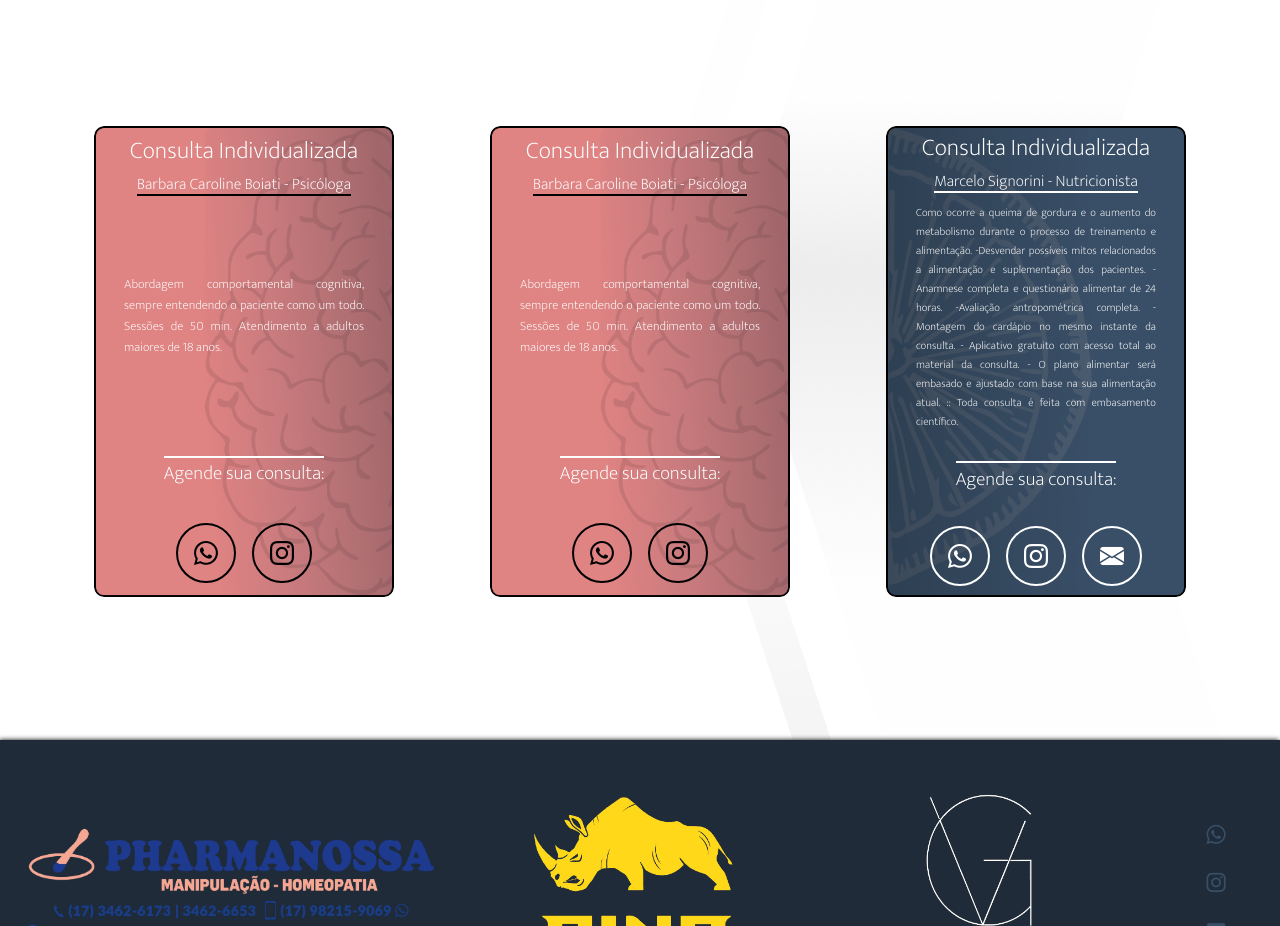
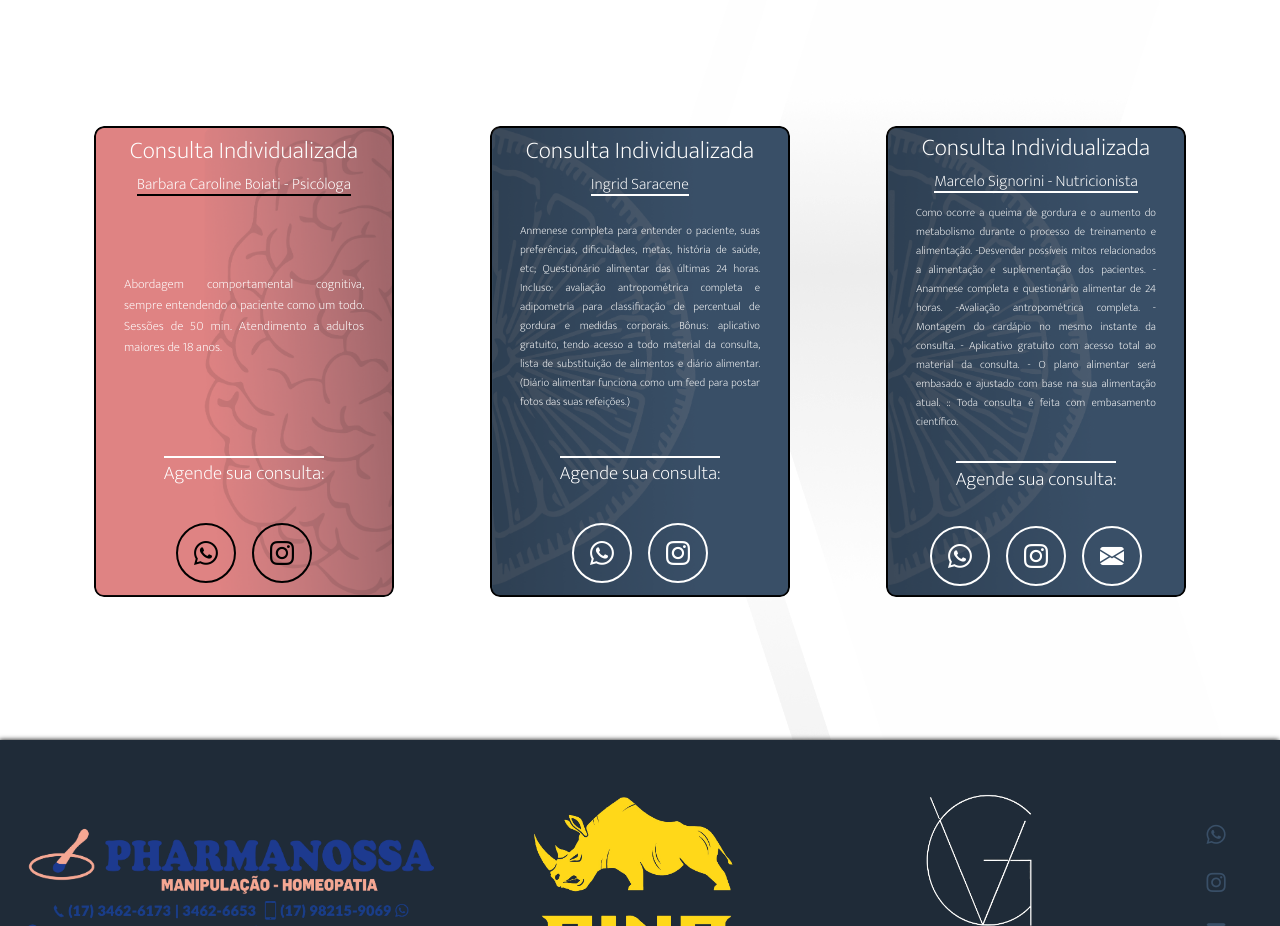
Before and after one commit to GelipeFomes/Alimente.github.io, a plain HTML site: page index.html in a window 1280 px wide. Shown: the part 1660-2586 px from the top of the page. Drawn offline with nearby package versions, Linux system fonts and the light colour scheme.

Commit message:
Last updates

```diff
--- a/index.html
+++ b/index.html
@@ -191,17 +191,21 @@
                                 class="bi bi-instagram"></i></a>
                     </div>
                 </div>
-                <div class="service01">
+                <div class="service03">
                     <div class="title">Consulta Individualizada</div>
-                    <div class="title-name">Barbara Caroline Boiati - Psicóloga</div>
+                    <div class="title-name">Ingrid Saracene</div>
                     <div class="mid">
-                        <p class="min"> Abordagem comportamental cognitiva, sempre entendendo o paciente como um todo.
-                            Sessões de 50 min. Atendimento a adultos maiores de 18 anos. </p>
+                        <p class="min"> Anmenese completa para entender o paciente, suas preferências, dificuldades, metas, história de saúde, etc;
+                            Questionário alimentar das últimas 24 horas.
+                            Incluso: avaliação antropométrica completa e adipometria para classificação de percentual de gordura e medidas corporais.
+
+                            Bônus: aplicativo gratuito, tendo acesso a todo material da consulta, lista de substituição de alimentos e diário alimentar.
+                            (Diário alimentar funciona como um feed para postar fotos das suas refeições.)  </p>
                         <p class="max">Agende sua consulta:</p>
                     </div>
                     <div class="icons">
-                        <a href="https://wa.me/5511968523289" target="_blank"><i class="bi bi-whatsapp"></i></a>
-                        <a href="https://www.instagram.com/barbaraboiati/" target="_blank"><i
+                        <a href="https://wa.me/5534992433861" target="_blank"><i class="bi bi-whatsapp"></i></a>
+                        <a href="https://www.instagram.com/ingridsaracenenutri/" target="_blank"><i
                                 class="bi bi-instagram"></i></a>
                     </div>
                 </div>
```
